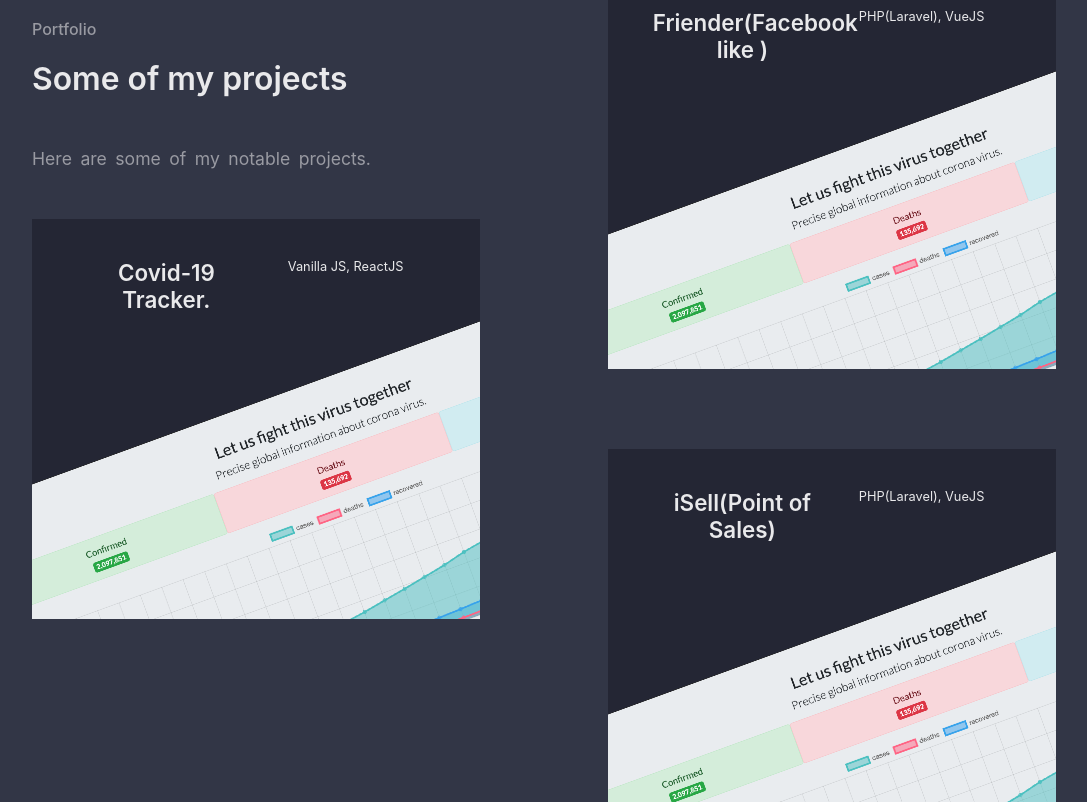
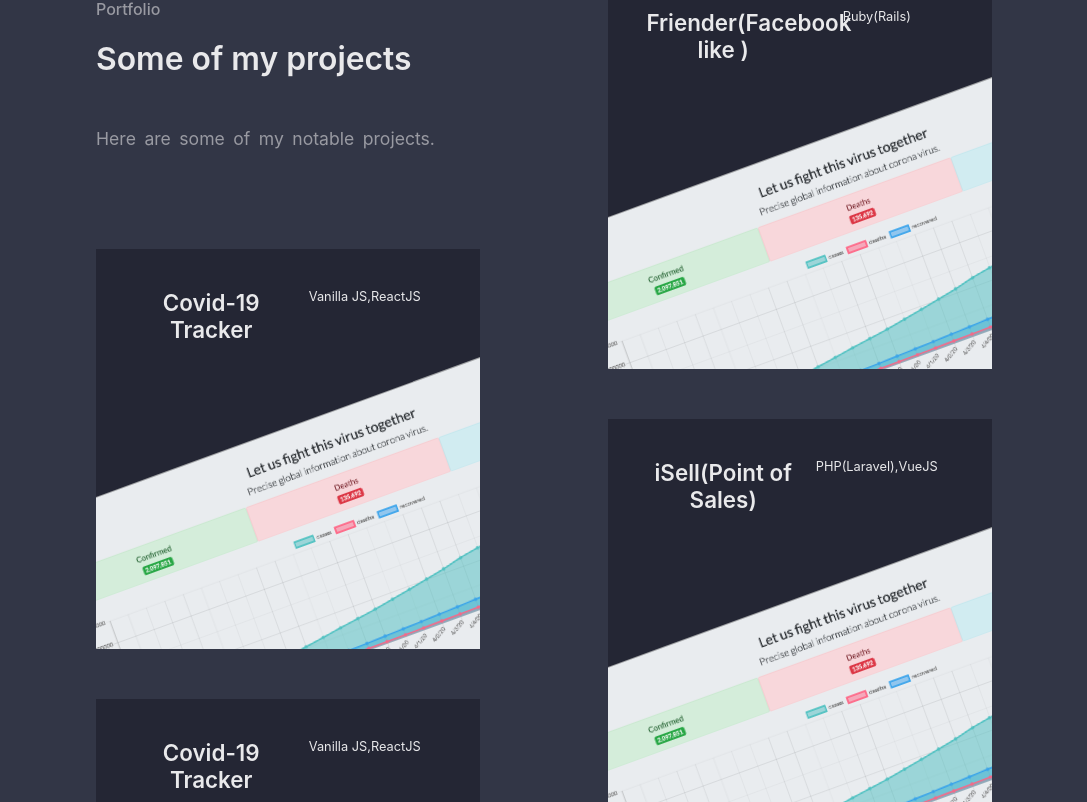
Before and after one commit to edemagbenyo/edemagbenyo.github.io, a React (Create React App) app: page / in a window 1280 px wide. Shown: the part 1218-2020 px from the top of the page, without its empty margins (96-1183 px from the left). Built offline with nearby package versions, Linux system fonts and the light colour scheme.

Commit message:
Done designing projects section

```diff
--- a/src/components/Projects.js
+++ b/src/components/Projects.js
@@ -1,7 +1,43 @@
 import React from "react";
 import "./Projects.scss";
 import Covid from "../assets/covid.png";
+import Gh from "../assets/gh.png";
+import Live from "../assets/live.png";
 
+const Links = ({links}) => {
+  return (
+    <div className="links">
+      <a href={links.live} title="View live">
+        <img src={Live} alt="live" />
+      </a>
+      <a href={links.github} title="View on github">
+        <img src={Gh} alt="github" />
+      </a>
+    </div>
+  );
+};
+Links.defaultProps={
+  links:{
+    live:"https://edemagbenyo.com",
+    github:"https://github.com/edemagbenyo"
+  }
+}
+const Project = ({name,skills,links}) => {
+  return (
+    <div className="project">
+      <div className="title">
+        <h2>{name}</h2>
+      </div>
+      <div className="skills">
+        <span>{skills.join(",")}</span>
+      </div>
+      <div className="screenshot">
+        <img src={Covid} alt="Covid 19 Screenshot" />
+      </div>
+      <Links links={links} />
+    </div>
+  );
+};
 function Projects() {
   return (
     <div className="projects-container">
@@ -11,41 +47,13 @@
           <h2>Some of my projects</h2>
           <p>Here are some of my notable projects.</p>
         </div>
-        <div className="project">
-          <div className="title">
-            <h2>Covid-19 Tracker.</h2>
-          </div>
-          <div className="skills">
-            <span>Vanilla JS, ReactJS</span>
-          </div>
-          <div className="screenshot">
-            <img src={Covid} alt="Covid 19 Screenshot" />
-          </div>
-        </div>
+        <Project name="Covid-19 Tracker" skills={["Vanilla JS", "ReactJS"]}/>
+        <Project name="Covid-19 Tracker" skills={["Vanilla JS", "ReactJS"]} />
       </div>
       <div className="right">
-        <div className="project">
-          <div className="title">
-            <h2>Friender(Facebook like )</h2>
-          </div>
-          <div className="skills">
-            <span>PHP(Laravel), VueJS</span>
-          </div>
-          <div className="screenshot">
-            <img src={Covid} alt="Covid 19 Screenshot" />
-          </div>
-        </div>
-        <div className="project">
-          <div className="title">
-            <h2>iSell(Point of Sales)</h2>
-          </div>
-          <div className="skills">
-            <span>PHP(Laravel), VueJS</span>
-          </div>
-          <div className="screenshot">
-            <img src={Covid} alt="Covid 19 Screenshot" />
-          </div>
-        </div>
+        <Project name="Friender(Facebook like )" skills={["Ruby(Rails)"]} />
+        <Project name="iSell(Point of Sales)" skills={["PHP(Laravel)","VueJS"]} />
+        <Project name="iSell(Point of Sales)" skills={["PHP(Laravel)","VueJS"]} />
       </div>
     </div>
   );
--- a/src/components/Projects.scss
+++ b/src/components/Projects.scss
@@ -3,12 +3,14 @@
 .projects-container{
   background-color: $light;
   display: grid;
-  grid-template-columns: 10% 1fr 10% 1fr 10%;
+  grid-template-columns: 15% 1fr 10% 1fr 15%;
   grid-template-areas: ". left . right .";
   padding: 50px 0;
   .left{
-    padding: 50px 0;
+    padding: 30px 0;
     grid-area: left;
+    display: flex;
+    flex-direction: column;
     .projects-intro{
       text-align: left;
       span{
@@ -22,14 +24,21 @@
         padding-left: 0;
       }
     }
+    .project{
+      margin-top: 50px;
+    }
   }
   .right{
     grid-area: right;
-    // margin: ;
-    display: grid;
-    row-gap: 80px;
+    display: flex;
+    flex-direction: column;
+    .project:not(:first-child){
+      margin-top: 50px;
+    }
   }
   .project{
+    // border-radius: 80px;
+    position: relative;
     overflow: hidden;
     height:400px;
     background-color: $dark;
@@ -62,5 +71,22 @@
         margin-left: -40px;
       }
     }
+    .links{
+      width: 100%;
+      height: 100%;
+      background-color: rgba(49,53,70,.5);
+      position: absolute;
+      justify-content: center;
+      align-items: center;
+      img{
+        width: 40px;
+        height: 40px;
+      }
+      display: none;
+    }
+    &:hover .links{
+      display: flex;
+    }
   }
+
 }
```
Also changed, not shown: src/components/Blog.js (+18 -2 lines).
